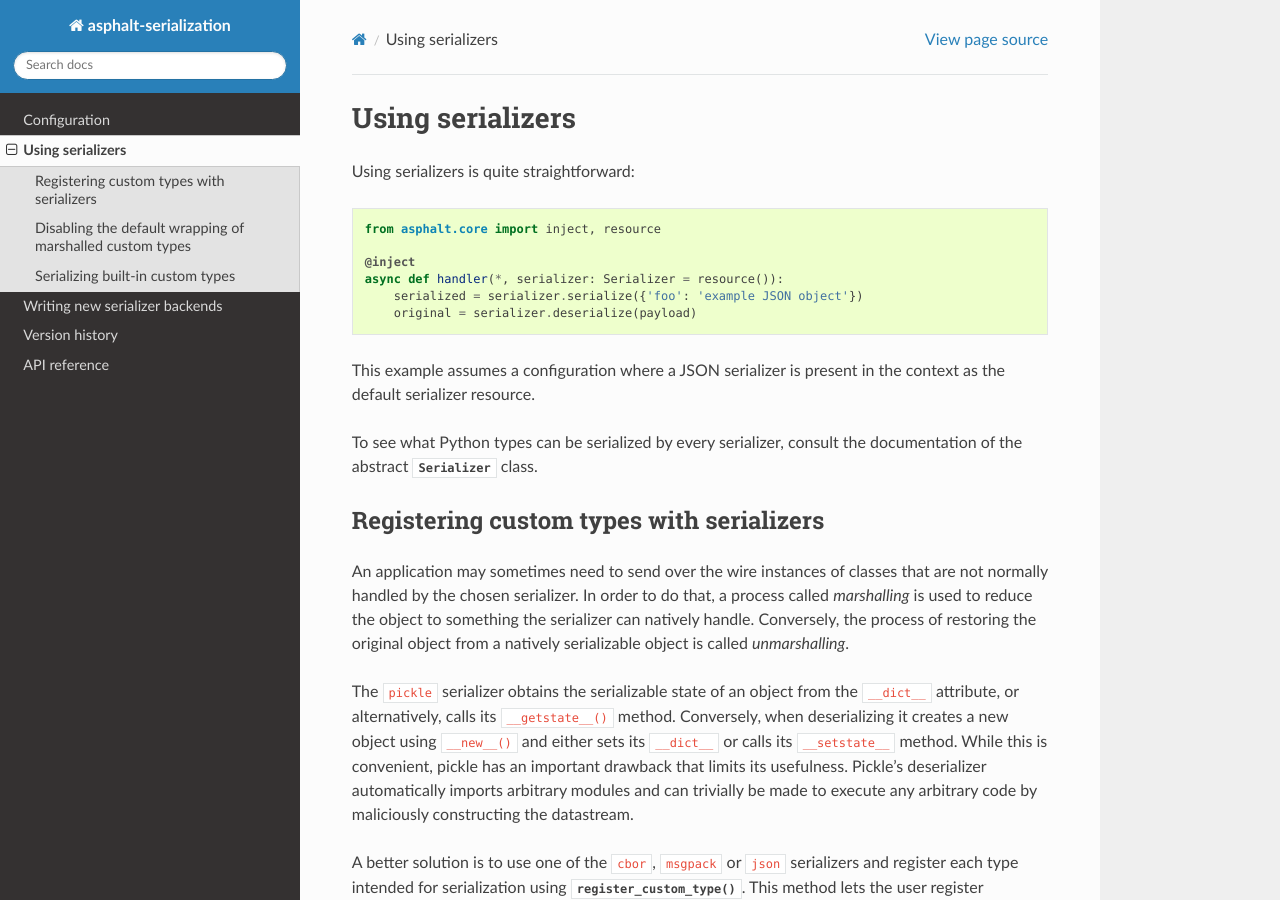
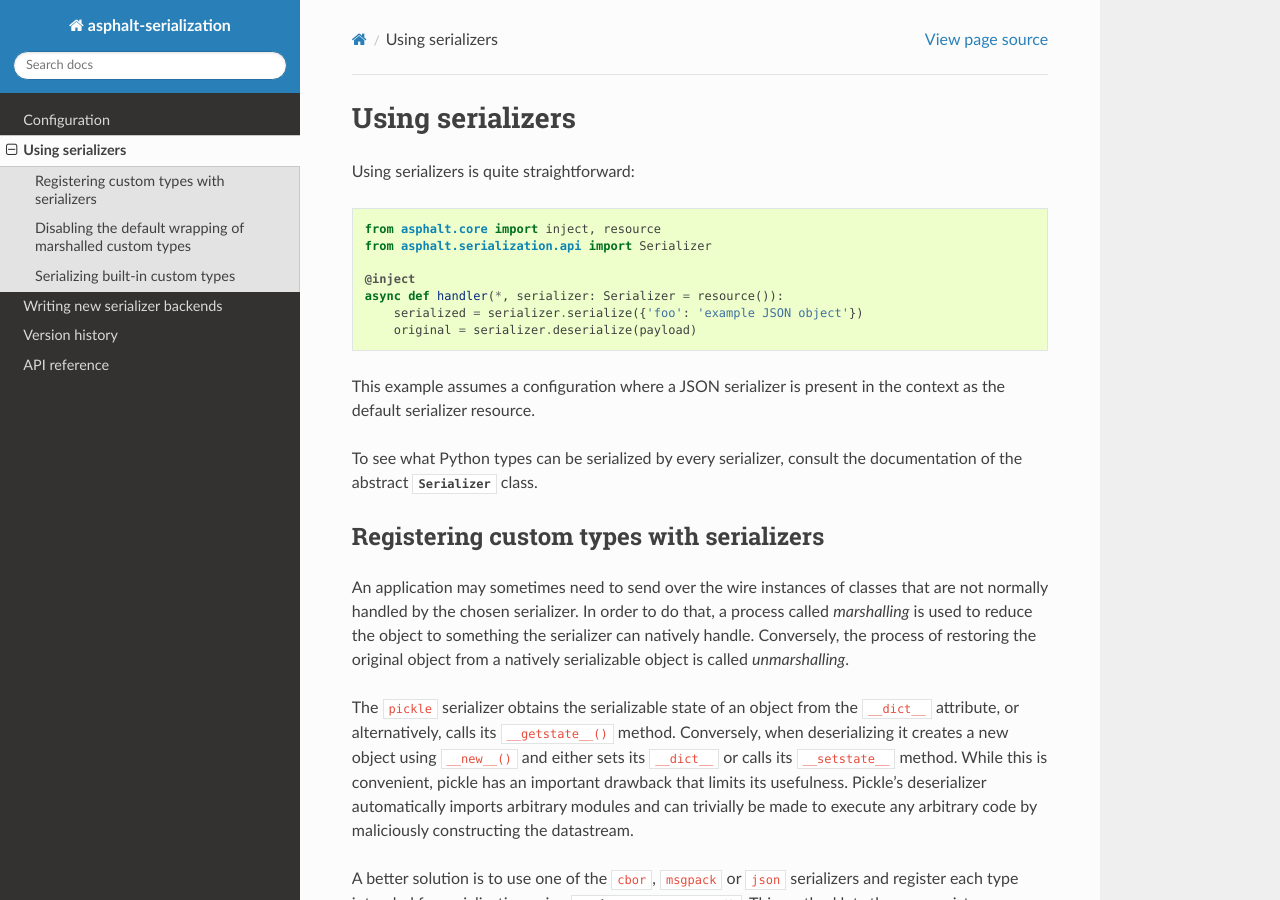
Before and after one commit to asphalt-framework/asphalt-serialization, a Sphinx documentation site: the page built from docs/usage.rst, in a window 1280 px wide and 900 px high. Built offline with Sphinx 7.4.7 and the Read the Docs theme 2.0.0, drawn with Linux system fonts in a browser that asks for light colours; the version number could not be read and is left out.

Commit message:
Added missing import

```diff
--- a/docs/usage.rst
+++ b/docs/usage.rst
@@ -4,6 +4,7 @@ Using serializers
 Using serializers is quite straightforward::
 
     from asphalt.core import inject, resource
+    from asphalt.serialization.api import Serializer
 
     @inject
     async def handler(*, serializer: Serializer = resource()):
```
